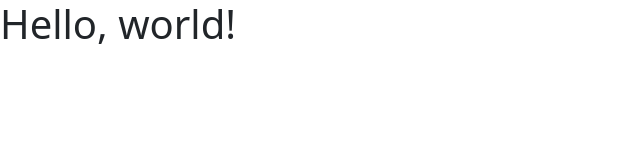
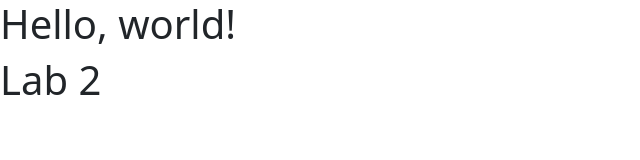
Before and after one commit to DanielFarag/vcs-lab1, a plain HTML site: page index.html in a window 1280 px wide. Shown: the whole page, without its empty margins (0-640 px from the left). Drawn offline with nearby package versions, Linux system fonts and the light colour scheme.

Commit message:
update index lab number

```diff
--- a/index.html
+++ b/index.html
@@ -13,6 +13,7 @@
   <body>
 
     <h1>Hello, world!</h1>
+    <h1>Lab 2</h1>
 
     <script src="https://cdn.jsdelivr.net/npm/bootstrap@5.0.2/dist/js/bootstrap.bundle.min.js"></script>
 
```
